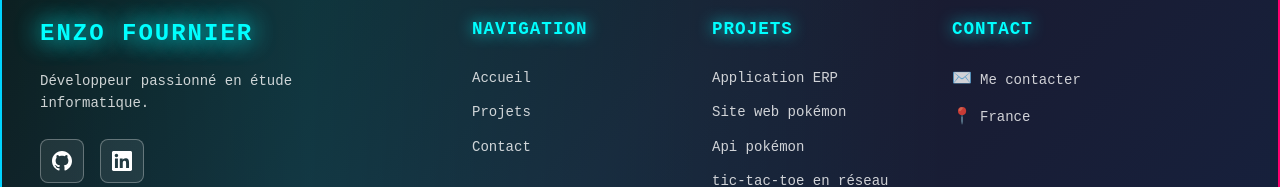
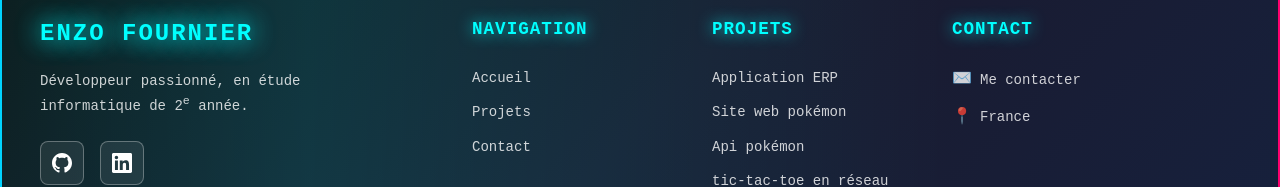
Before and after one commit to Fydyr/my-site, a Vue app: page / in a window 1280 px wide. Shown: the part 189-376 px from the top of the page. Built offline with nearby package versions, Linux system fonts and the light colour scheme; the HTML template or start-up script is replaced by a standard one.

Commit message:
style: footer

```diff
--- a/src/components/FooterMenu.component.vue
+++ b/src/components/FooterMenu.component.vue
@@ -9,7 +9,7 @@
             Enzo Fournier
           </h3>
           <p class="footer-description">
-            Développeur passionné en étude informatique.
+            Développeur passionné, en étude informatique de 2<sup>e</sup> année.
           </p>
           <div class="footer-social">
             <a v-for="social in socialLinks" :key="social.name" :href="social.url" :aria-label="social.name"
@@ -109,7 +109,7 @@ const socialLinks = [
   },
   {
     name: 'LinkedIn',
-    url: 'https://linkedin.com/in/enzofournier',
+    url: 'https://www.linkedin.com/in/enzo-fournier-2746ba2b3/',
     iconPath: 'M20.447 20.452h-3.554v-5.569c0-1.328-.027-3.037-1.852-3.037-1.853 0-2.136 1.445-2.136 2.939v5.667H9.351V9h3.414v1.561h.046c.477-.9 1.637-1.85 3.37-1.85 3.601 0 4.267 2.37 4.267 5.455v6.286zM5.337 7.433c-1.144 0-2.063-.926-2.063-2.065 0-1.138.92-2.063 2.063-2.063 1.14 0 2.064.925 2.064 2.063 0 1.139-.925 2.065-2.064 2.065zm1.782 13.019H3.555V9h3.564v11.452zM22.225 0H1.771C.792 0 0 .774 0 1.729v20.542C0 23.227.792 24 1.771 24h20.451C23.2 24 24 23.227 24 22.271V1.729C24 .774 23.2 0 22.222 0h.003z'
   }
 ];
```
